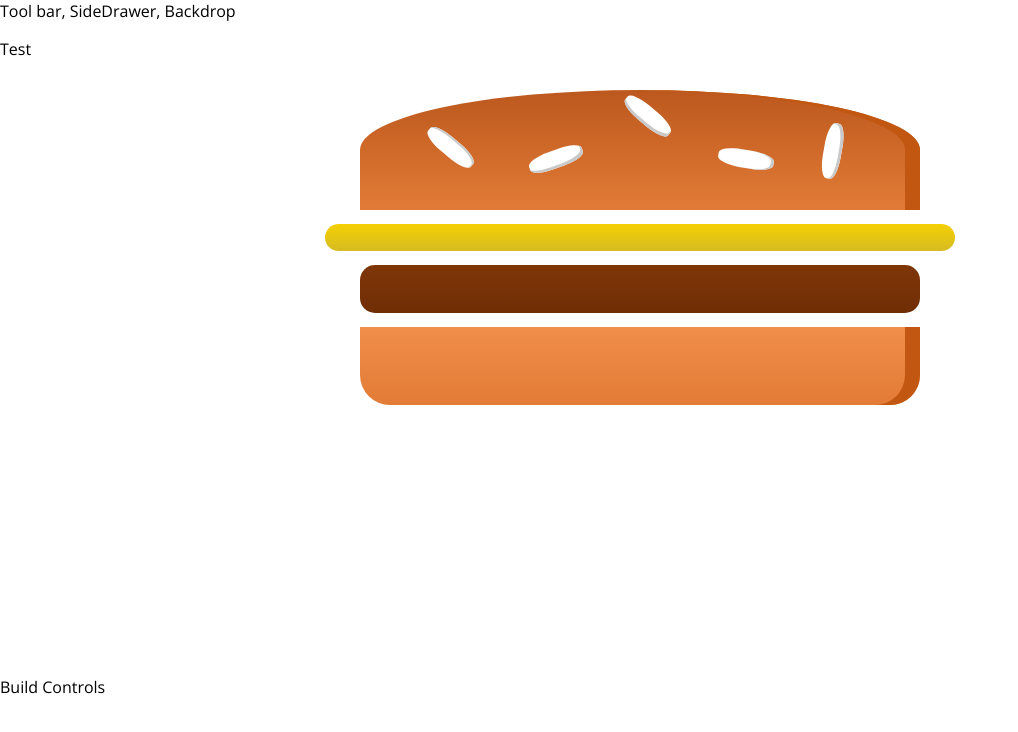
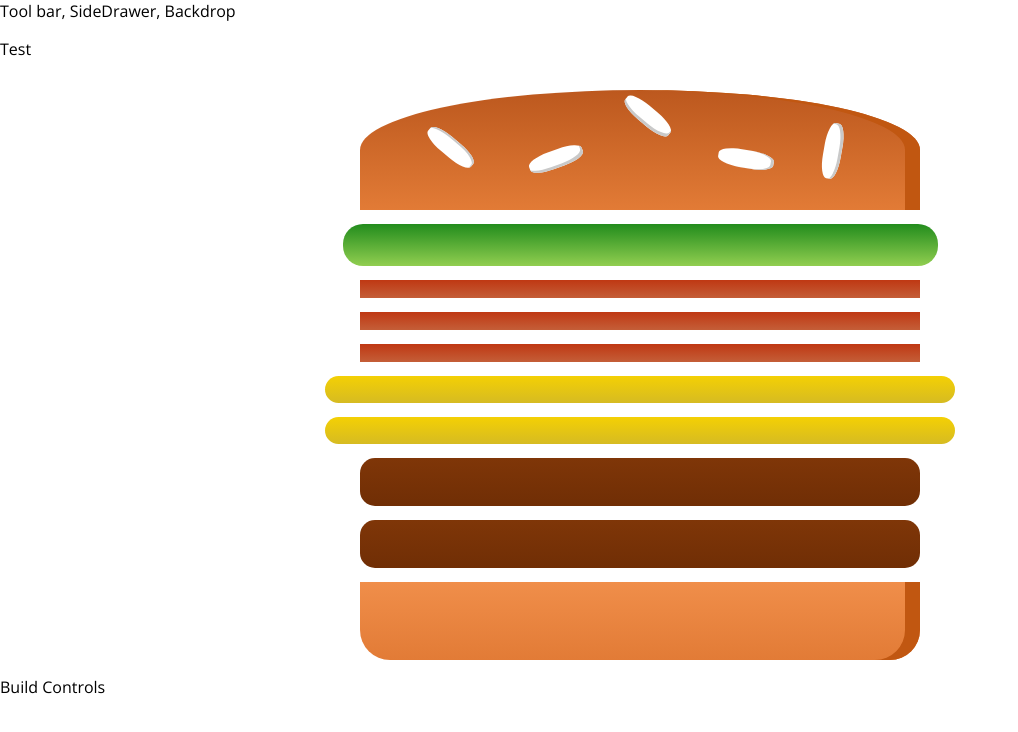
Before and after one commit to ReenaVerma/react-burger-builder-with-hooks, a React app: page / in a window 1280 px wide. Shown: the top 732 px of the page, without its empty margins (0-1018 px from the left). Built offline with nearby package versions, Linux system fonts and the light colour scheme.

Commit message:
Loop through ingredients/state and pass as props

```diff
--- a/src/components/Burger/Burger.js
+++ b/src/components/Burger/Burger.js
@@ -5,11 +5,21 @@
 // using curley braces as we want to return JSX
 
 const burger = (props) => {
+
+    //convert object into an array, so we can loop through it?
+    const transformedIngredients = Object.keys(props.ingredients)
+        .map(igKey => {
+            return [...Array(props.ingredients[igKey])].map((_,i) => {
+                return <BurgerIngredient key={igKey + i} type={igKey} />
+            }); //create an Array with this [,]
+        });
+
     return(
         <div className={classes.Burger}>
             <BurgerIngredient type="bread-top"/>
-            <BurgerIngredient type="cheese"/>
-            <BurgerIngredient type="meat"/>
+            {transformedIngredients}
+            {/* <BurgerIngredient type="cheese"/>
+            <BurgerIngredient type="meat"/> */}
             <BurgerIngredient type="bread-bottom"/>
         </div>
     );
--- a/src/containers/BurgerBuilder/BurgerBuilder.js
+++ b/src/containers/BurgerBuilder/BurgerBuilder.js
@@ -3,11 +3,21 @@
 import Burger from '../../components/Burger/Burger';
 
 class BurgerBuilder extends Component {
+    // Handle state of ingredients in Burger, in BurgerBuilder
+
+    state = {
+        ingredients: {
+            salad: 1,
+            bacon: 3,
+            cheese: 2,
+            meat: 2
+        }
+    }
 
     render() {
         return(
             <Aux>
-                <Burger />
+                <Burger ingredients={this.state.ingredients}/>
                 <div>Build Controls</div>
             </Aux>
         );
```
